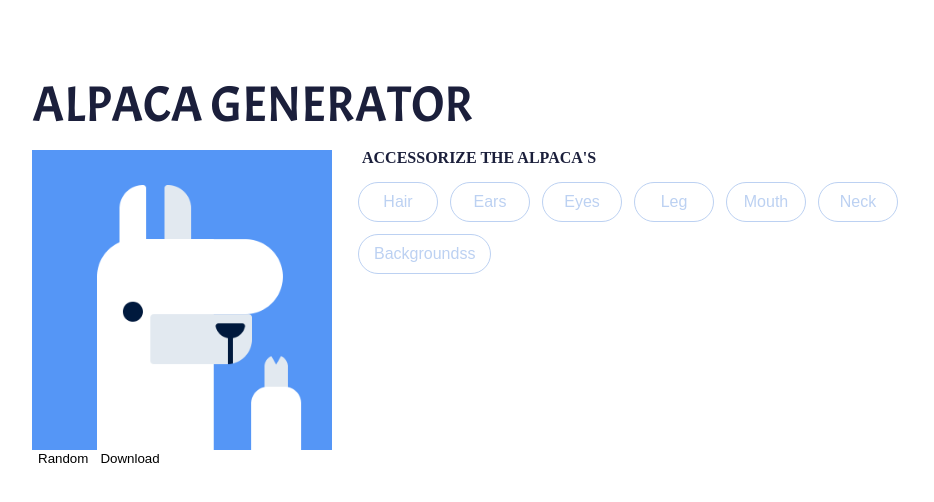
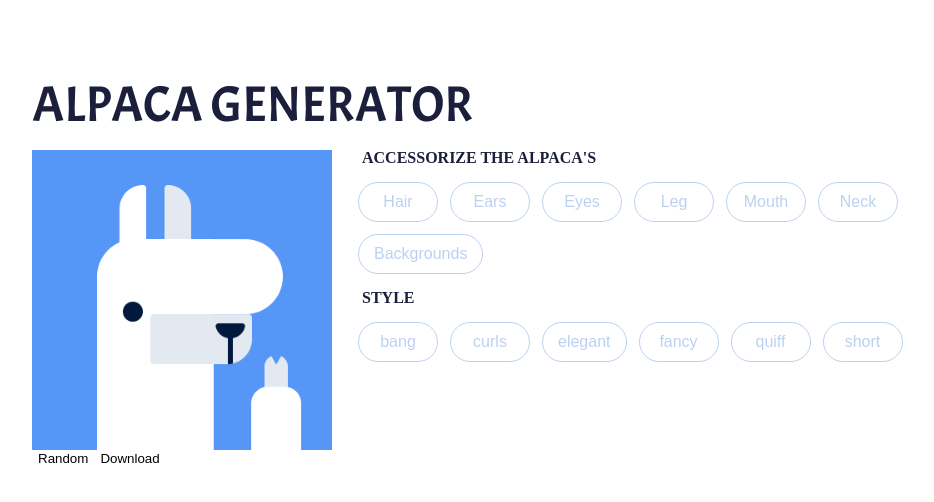
Before and after one commit to tinahung126/alpaca_image_generator, a Vue app: page / in a window 1280 px wide. Both pictures are taken after a click on the button "Hair". Shown: the top 502 px of the page, without its empty margins (116-1050 px from the left). Built offline with nearby package versions, Linux system fonts and the light colour scheme.

Commit message:
complete component data transform

```diff
--- /dev/null
+++ b/src/components/Selection.vue
@@ -0,0 +1,28 @@
+<template>
+  <button
+    class="circle-btn"
+    @click="selectItem"
+  >
+    {{ category }}
+  </button>
+</template>
+<script>
+export default {
+  name: 'Selection',
+  props: {
+    category: {
+      type: String,
+      required: true
+    }
+  },
+  emits: {
+    'after-selected': null
+  },
+  methods: {
+    selectItem () {
+      this.$emit('after-selected', this.category)
+    }
+  }
+
+}
+</script>
--- a/src/views/Home.vue
+++ b/src/views/Home.vue
@@ -67,13 +67,27 @@
             ACCESSORIZE THE ALPACA'S
           </div>
           <div class="interaction__select-wrapper__category__item">
-            <button
+            <Selection
               v-for="category in categories"
               :key="categories.indexOf(category)"
-              class="circle-btn"
-            >
-              {{ category }}
-            </button>
+              :category="category"
+              @after-selected="handleSelected"
+            />
+          </div>
+        </div>
+        <div
+          v-if="isSelected"
+          class="interaction__select-wrapper__category--selected"
+        >
+          <div class="interaction__select-wrapper__category__title">
+            STYLE
+          </div>
+          <div class="interaction__select-wrapper__category__item">
+            <Selection
+              v-for="item in selected"
+              :key="selected.indexOf(item)"
+              :category="item"
+            />
           </div>
         </div>
       </div>
@@ -83,11 +97,15 @@
 
 <script>
 // @ is an alias to /src
+import Selection from './../components/Selection.vue'
 export default {
   name: 'Home',
+  components: {
+    Selection
+  },
   data () {
     return {
-      categories: ['Hair', 'Ears', 'Eyes', 'Leg', 'Mouth', 'Neck', 'Backgroundss'],
+      categories: ['Hair', 'Ears', 'Eyes', 'Leg', 'Mouth', 'Neck', 'Backgrounds'],
       decorations: {
         Hair: ['bang', 'curls', 'elegant', 'fancy', 'quiff', 'short'],
         Ears: ['tilt-backward', 'tilt-forward'],
@@ -96,7 +114,9 @@ export default {
         Mouth: ['astonished', 'eating', 'laugh', 'tongue'],
         Neck: ['bend-backward', 'bend-forward', 'thick'],
         Backgrounds: []
-      }
+      },
+      selected: [],
+      isSelected: false
 
     }
   },
@@ -111,6 +131,10 @@ export default {
       const images = {}
       folder.keys().map((item, index) => { images[item.replace('./', '')] = folder(item) })
       return images
+    },
+    handleSelected (category) {
+      this.isSelected = true
+      this.selected = [...this.decorations[category]]
     }
   }
 }
@@ -155,10 +179,15 @@ export default {
         }
       }
     }
-    &__select-wrapper__category__title{
-      @include text-style(16px, 600, $dark-blue);
-      margin-bottom: 10px;
-      margin-left: 10px;
+    &__select-wrapper__category{
+      &--selected{
+        margin-top: 10px;
+      }
+      &__title{
+        @include text-style(16px, 600, $dark-blue);
+        margin-bottom: 10px;
+        margin-left: 10px;
+      }
     }
 
 }
```
